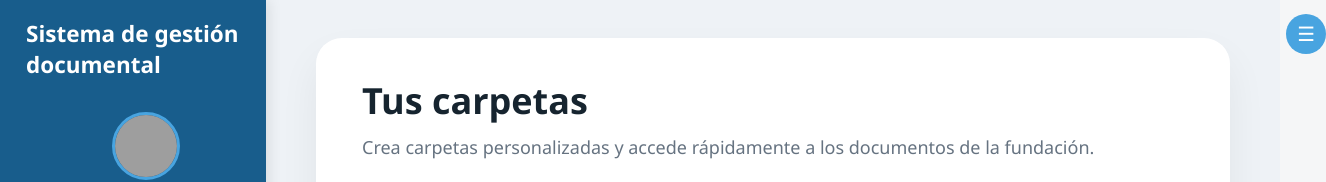
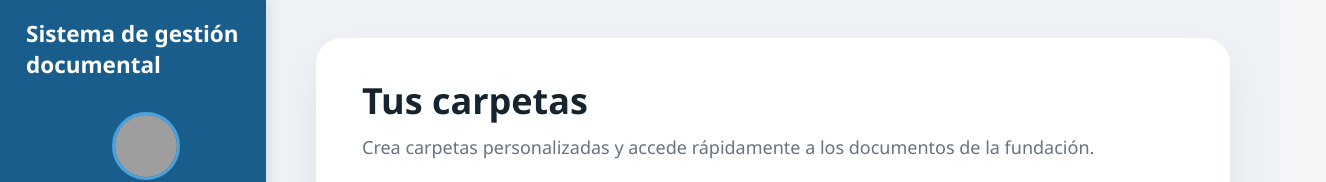
Before and after one commit to Shizars/Proyecto-ing-soft-1-y-2, a React (Create React App) app in the folder frontend/: page /dashboard in a window 1280 px wide. Shown: the top 182 px of the page, 1326 px wide, since content can reach past the window. Built offline with nearby package versions, Linux system fonts and the light colour scheme; no server answers; sample sign-in values are in the browser's storage; grey boxes are pictures that could not be loaded.

Commit message:
v23
Btn de menu borrado, y habilitacion de peso maxmo de archivo

```diff
--- a/frontend/src/pages/DashboardPage.jsx
+++ b/frontend/src/pages/DashboardPage.jsx
@@ -56,7 +56,7 @@ export default function DashboardPage() {
   };
 
   /* ---------- helpers ---------- */
-  const toggleMenu = () => setMenuOpen(!menuOpen);
+
   const openModal = () => setModalOpen(true);
   const closeModal = () => {
     setFormData({
@@ -93,25 +93,35 @@ export default function DashboardPage() {
   };
 
   /* ---------- inputs ---------- */
+  /* ---------- inputs ---------- */
   const handleChange = (e) => {
     const { name, value, files } = e.target;
+
     if (name === "file") {
       const file = files[0];
       if (file) {
+        /* ←← NUEVO — límites de tamaño */
+        const MAX_MB = 10;
+        const MAX_BYTES = MAX_MB * 1024 * 1024;
+        if (file.size > MAX_BYTES) {
+          setError(`Tamaño máximo permitido: ${MAX_MB} MB.`);
+          return;
+        }
+
         const allowed = ["pdf", "doc", "docx", "xlsx"];
         const ext = file.name.split(".").pop().toLowerCase();
         if (!allowed.includes(ext)) {
           setError("Formato no permitido. Solo PDF, DOC, DOCX, XLSX.");
           return;
         }
+
         setFormData((p) => ({ ...p, file }));
-        setError("");
+        setError(""); // limpia cualquier error previo
       }
     } else {
       setFormData((p) => ({ ...p, [name]: value }));
     }
   };
-
   const handleSubmit = async (e) => {
     e.preventDefault();
     if (!formData.file) {
@@ -190,10 +200,6 @@ export default function DashboardPage() {
           />
           <span>{user?.nombre_usuario || user?.email}</span>
         </div>
-
-        <button className="toggle-btn" onClick={toggleMenu}>
-          ☰
-        </button>
 
         <nav className="menu-items">
           <button onClick={openModal}>
```
Also changed, not shown: 2 other files (tests, documents, lock files or other folders).
